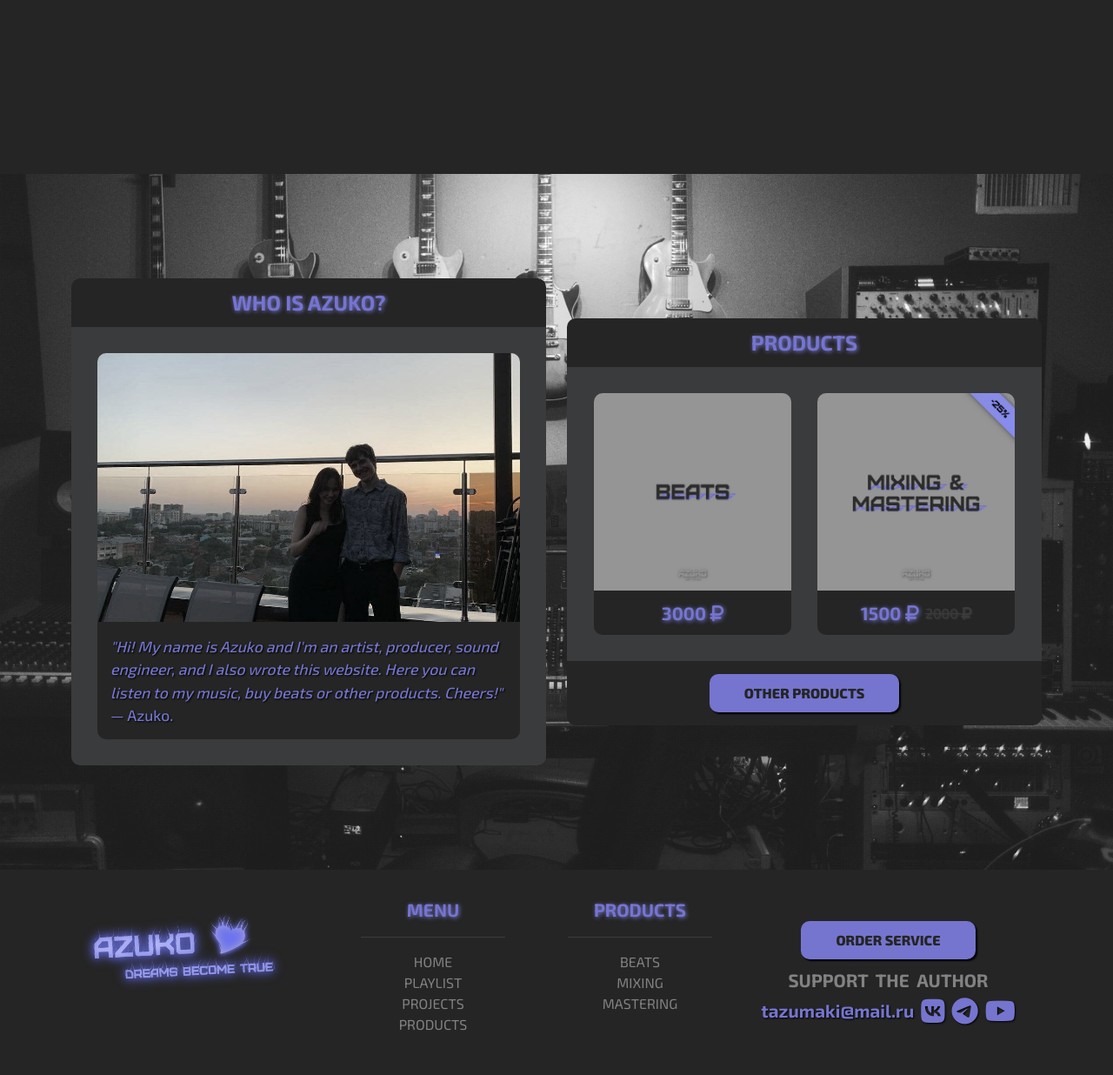
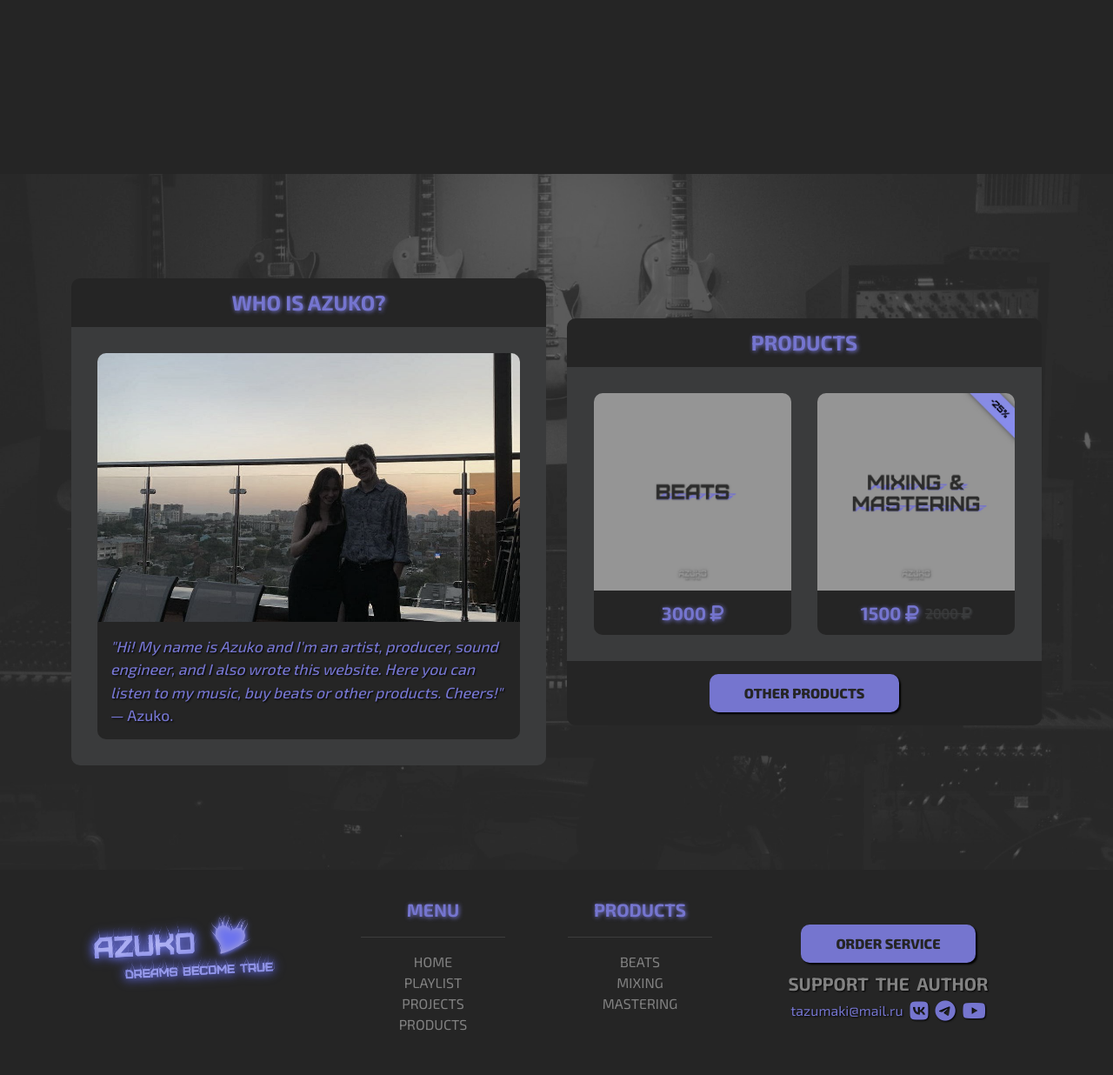
Before and after one commit to AzukoTazumaki/Azuko, a FastAPI app: page / in a window 1280 px wide. Shown: the part 1800-3036 px from the top of the page at 87% size. Run offline with FastAPI, Linux system fonts and the light colour scheme; some libraries are stand-ins or nearby versions.

Commit message:
some upd visual

```diff
--- a/static/css/style.css
+++ b/static/css/style.css
@@ -98,11 +98,12 @@ footer .col-2 ul {
     padding: 0;
 }
 
-.support_description, .contacts {
+.support_description {
     color: rgb(130, 130, 130);
     font-weight: 700;
     font-size: 1.3em;
     text-align: center;
+    text-shadow: var(--black-shadow);
 }
 
 .contacts a {
@@ -134,7 +135,6 @@ footer .col-2 ul {
 .main-3 {
     height: 100dvh;
     background-image: url(../images/bg_main/bg_main_3.jpg);
-    backdrop-filter: blur(4px);
 }
 
 /* ————————————————————————————————————————————————— MAIN 2 ————————————————————————————————————————————————— */
```
Also changed, not shown: static/images/bg_main/bg_main_3.jpg.
